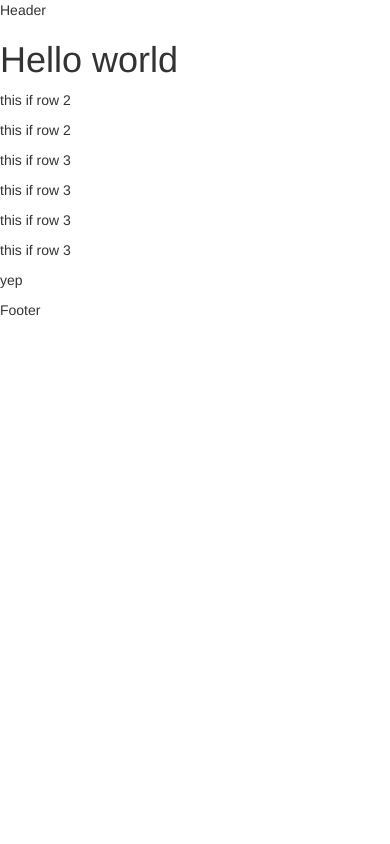
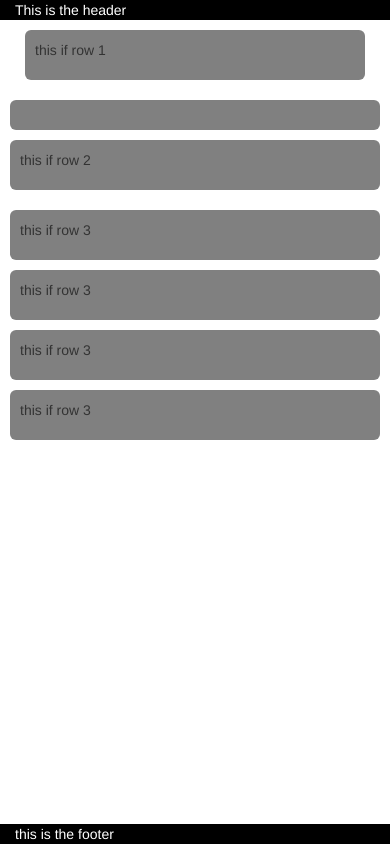
Before and after one commit to Cuneo/dominiccuneo, a PHP site: page /pwp.php in a window 390 px wide. Run offline with PHP 8.4, Linux system fonts and the light colour scheme.

Commit message:
divs things

```diff
--- a/public_html/documentation/milestone-1.php
+++ b/public_html/documentation/milestone-1.php
@@ -1,7 +1,7 @@
 <!DOCTYPE html>
 <html lang="en">
 	<head>
-		<link type="text/css" rel="stylesheet" href="stylesheet.css"/>
+
 		<meta charset="utf-8"/>
 		<title> Dominic Cuneo </title>
 	</head>
--- a/public_html/documentation/pwp.php
+++ b/public_html/documentation/pwp.php
@@ -2,6 +2,7 @@
 <html lang="en">
 	<head>
 		<meta charset="utf-8"/> <!-- the head is for meta data -->
+		<link rel="stylesheet" type="text/css" href="stylesheet.css">
 
 		<!-- IE rendering mode -->
 		<meta http-equiv="X-UA-Compatible" content="IE=edge" />
@@ -11,7 +12,7 @@
 		<link rel="stylesheet" href="https://maxcdn.bootstrapcdn.com/bootstrap/3.3.6/css/bootstrap.min.css" integrity="sha384-1q8mTJOASx8j1Au+a5WDVnPi2lkFfwwEAa8hDDdjZlpLegxhjVME1fgjWPGmkzs7" crossorigin="anonymous"/>
 
 		<!-- Optional theme -->
-		<link rel="stylesheet" href="//maxcdn.bootstrapcdn.com/bootstrap/3.3.6/css/bootstrap-theme.min.css" integrity="sha384-fLW2N01lMqjakBkx3l/M9EahuwpSfeNvV63J5ezn3uZzapT0u7EYsXMjQV+0En5r" crossorigin="anonymous" />
+		<link rel="stylesheet" href="https://maxcdn.bootstrapcdn.com/bootstrap/3.3.6/css/bootstrap-theme.min.css" integrity="sha384-fLW2N01lMqjakBkx3l/M9EahuwpSfeNvV63J5ezn3uZzapT0u7EYsXMjQV+0En5r" crossorigin="anonymous" />
 
 		<!-- load custom stlye sheet here -->
 
@@ -28,18 +29,32 @@
 		<!-- Latest compiled and minified Bootstrap JavaScript, all compiled plugins included -->
 		<script src="//maxcdn.bootstrapcdn.com/bootstrap/3.3.6/js/bootstrap.min.js" integrity="sha384-0mSbJDEHialfmuBBQP6A4Qrprq5OVfW37PRR3j5ELqxss1yVqOtnepnHVP9aJ7xS" crossorigin="anonymous"></script>
 
-		<title> My web page </title>
+		<title> weeeeeeeeeeeee </title>
 	</head>
 	<body class="sfooter">
 		<div class="sfooter-content">
-		<header> Header </header>
-		<h1>Hello world</h1>
+			<header>
+				<div class="container">
+					This is the header
+				</div>
+			</header>
+			<main>
+				<div class="container">
 					<div class="row">
-				<div class="col-md-6">
-					<div class="content-box"><p>this if row 2</p>
+						<div class="col-md-12">
+							<div class="content-box"><p>this if row 1</p>
 							</div>
 						</div>
-				<div class="col-md-6">
+					</div>
+				</div>
+				<div class="row">
+					<div class="col-md-8">
+						<div class="content-box"><p>
+
+							</p>
+						</div>
+					</div>
+					<div class="col-md-4">
 						<div class="content-box"><p>this if row 2</p>
 						</div>
 					</div>
@@ -63,10 +78,10 @@
 						</div>
 					</div>
 				</div>
-				<p> yep </p>
-		<footer> Footer</footer>
+			</main>
 		</div>
-
-	</body
-
+		<footer>
+			<div class="container">
+				this is the footer</div> </footer>
+	</body>
 </html>
--- a/public_html/documentation/stylesheet.css
+++ b/public_html/documentation/stylesheet.css
@@ -1,19 +1,26 @@
+html { display: flex;}
+body { width: 100%;}
+
+.sfooter {
+	display: flex;
+	flex-direction: column;
+	min-height: 100vh;
+}
+
+.sfooter-content {
+	flex: 1 0 auto;
+}
+.content-box{
+	margin: 10px;
+	padding: 10px;
+	background-color: grey;
+	border-radius: 6px;
+}
+footer{
+	background-color: black;
+	color:white;
+}
 header {
-	background-color:rgba(0, 0, 0, 0.5);
-	margin: 20px 40px 10px 30px;
-	border: 120px;
-	padding: 20px 160px 15px 120px;
+	background-color: black;
+	color: white;
 }
-body{
-	background-color: rgba(0, 0, 0, 0.2);
-}
-footer {
-	background-color:rgba(0, 0, 0, 0.5);
-	margin: 20px 40px 10px 30px;
-	border: 120px;
-	padding: 20px 160px 15px 120px;
-
-}
-table {
-	border: 3px;
-}
```
Lines whose indentation alone changed are shown as unchanged.
